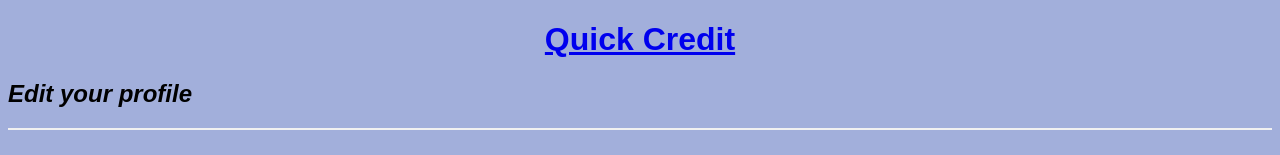
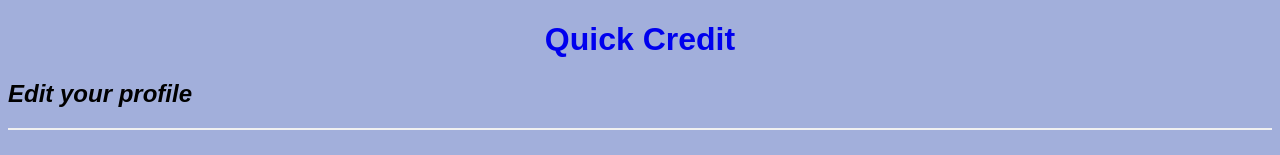
Before and after one commit to okobaba1/Quick-Credit, a plain HTML site: page UI/edit_profile.html in a window 1280 px wide. Shown: the top 155 px of the page. Drawn offline with Linux system fonts and the light colour scheme.

Commit message:
fixheader

```diff
--- a/UI/edit_profile.css
+++ b/UI/edit_profile.css
@@ -8,6 +8,9 @@ h1{
 }
 h2{
     font-style: italic;
+}
+.head{
+    text-decoration: none;
 }
 input[type=text], input[type=password], input[type=number], #country {
     width: 100%;
```
